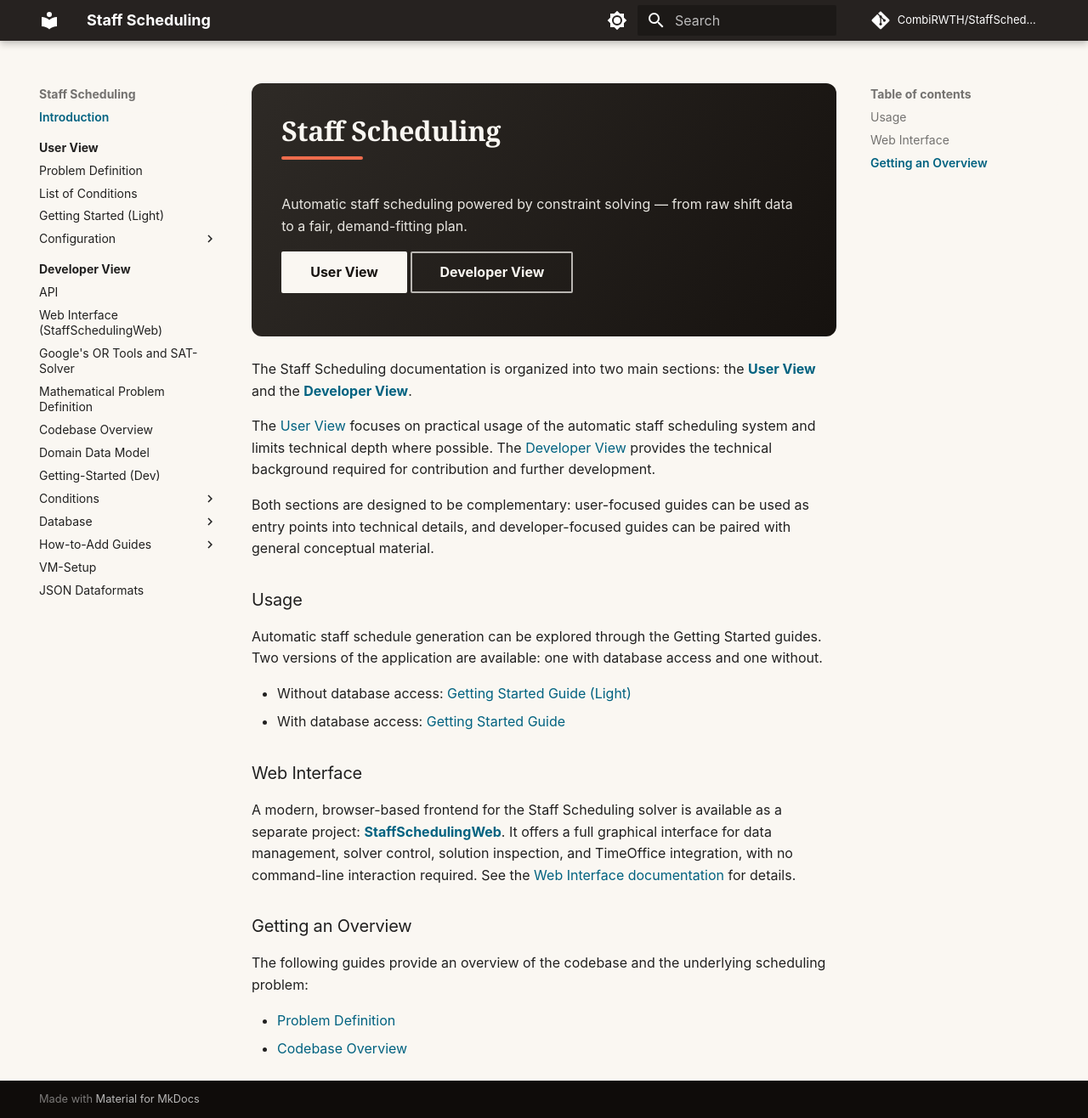
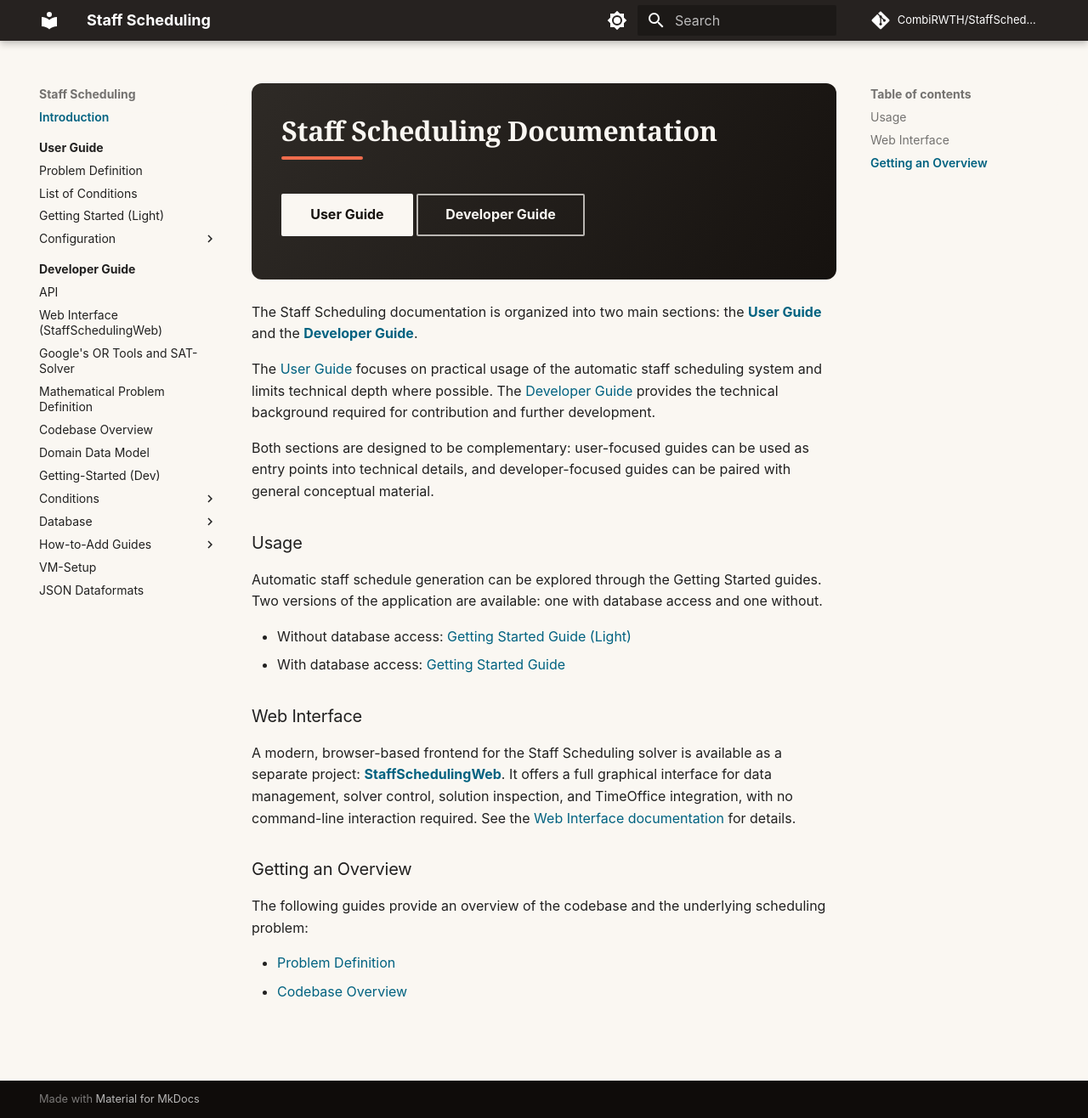
Before and after one commit to CombiRWTH/StaffScheduling, an MkDocs documentation site: the page built from docs/index.md, in a window 1280 px wide and 1316 px high. Shown: the whole window at 85% size. Built offline with MkDocs 1.6.1 and Material for MkDocs 9.7.7, drawn with Linux system fonts in a browser that asks for light colours; comment, search, counter and statistics services are not loaded.

Commit message:
rename User/Developer View to Guide

```diff
--- a/docs/index.md
+++ b/docs/index.md
@@ -4,20 +4,18 @@
 
 <div class="hero">
 
-<h1>Staff Scheduling</h1>
-
-<p>Automatic staff scheduling powered by constraint solving — from raw shift data to a fair, demand-fitting plan.</p>
+<h1>Staff Scheduling Documentation</h1>
 
 <p>
-<a class="md-button md-button--primary" href="user-view/">User View</a>
-<a class="md-button" href="developer-view/">Developer View</a>
+<a class="md-button md-button--primary" href="user-view/">User Guide</a>
+<a class="md-button" href="developer-view/">Developer Guide</a>
 </p>
 
 </div>
 
-The Staff Scheduling documentation is organized into two main sections: the [**User View**](./user-view/index.md) and the [**Developer View**](./developer-view/index.md).
+The Staff Scheduling documentation is organized into two main sections: the [**User Guide**](./user-view/index.md) and the [**Developer Guide**](./developer-view/index.md).
 
-The [User View](./user-view/index.md) focuses on practical usage of the automatic staff scheduling system and limits technical depth where possible. The [Developer View](./developer-view/index.md) provides the technical background required for contribution and further development.
+The [User Guide](./user-view/index.md) focuses on practical usage of the automatic staff scheduling system and limits technical depth where possible. The [Developer Guide](./developer-view/index.md) provides the technical background required for contribution and further development.
 
 Both sections are designed to be complementary: user-focused guides can be used as entry points into technical details, and developer-focused guides can be paired with general conceptual material.
 
--- a/mkdocs.yml
+++ b/mkdocs.yml
@@ -6,8 +6,8 @@
 
 nav:
   - Introduction: index.md
-  - User View:
-      - User View: user-view/index.md
+  - User Guide:
+      - User Guide: user-view/index.md
       - Problem Definition: user-view/problem-definition.md
       - List of Conditions: user-view/list-of-conditions.md
       - Getting Started (Light): user-view/getting-started-light-version.md
@@ -23,8 +23,8 @@
           - Blocking Shifts: user-view/configuration/blocked-shifts.md
           - Preplanning Shifts: user-view/configuration/planned-shifts.md
 
-  - Developer View:
-      - Developer View: developer-view/index.md
+  - Developer Guide:
+      - Developer Guide: developer-view/index.md
       - API: developer-view/api.md
       - Web Interface (StaffSchedulingWeb): developer-view/web-interface.md
       - Google's OR Tools and SAT-Solver: developer-view/ortools.md
```
Also changed, not shown: docs/developer-view/getting-started-dev.md (+1 -1 lines), docs/developer-view/index.md (+2 -2 lines), docs/developer-view/json-dataformat.md (+3 -3 lines), docs/user-view/index.md (+1 -1 lines).
